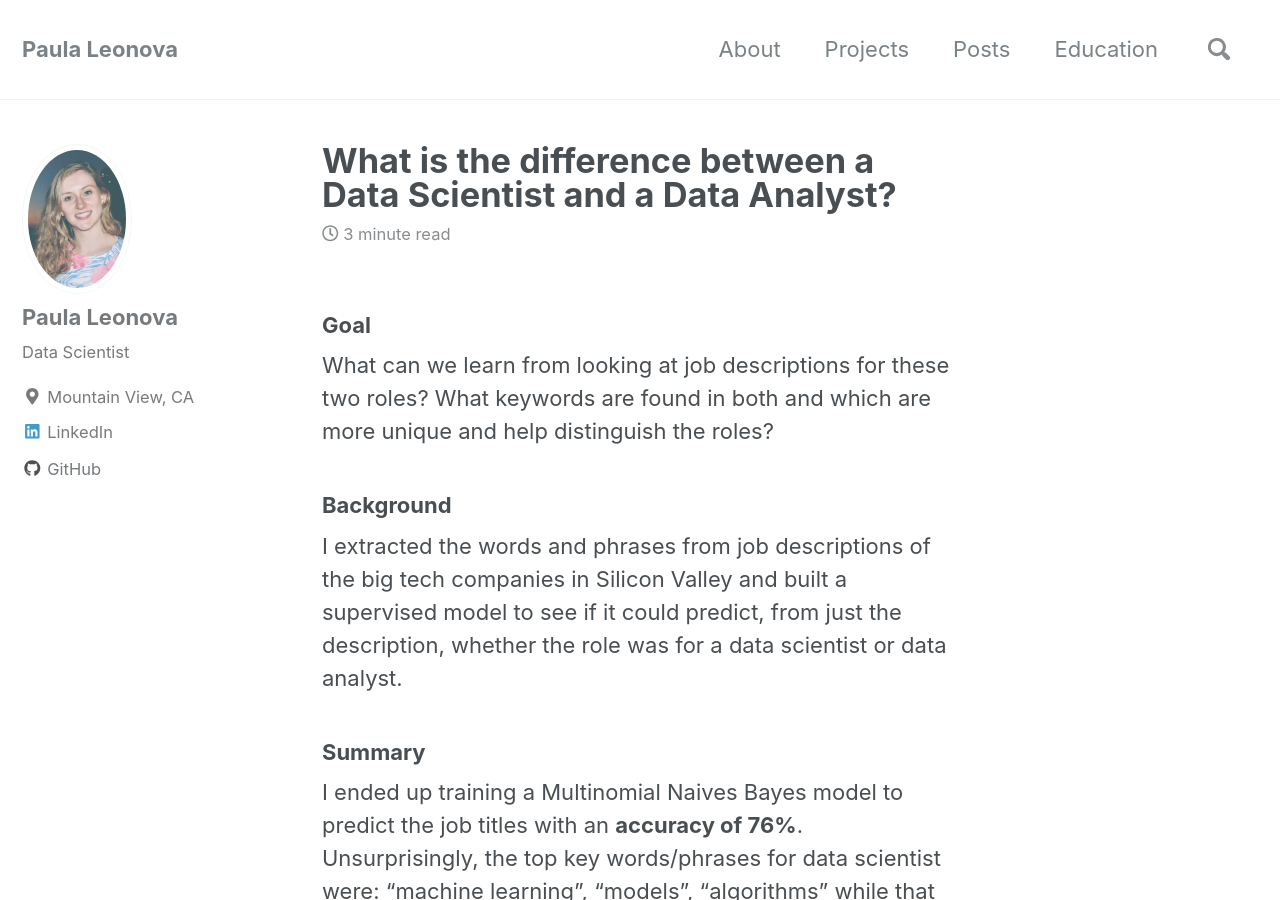
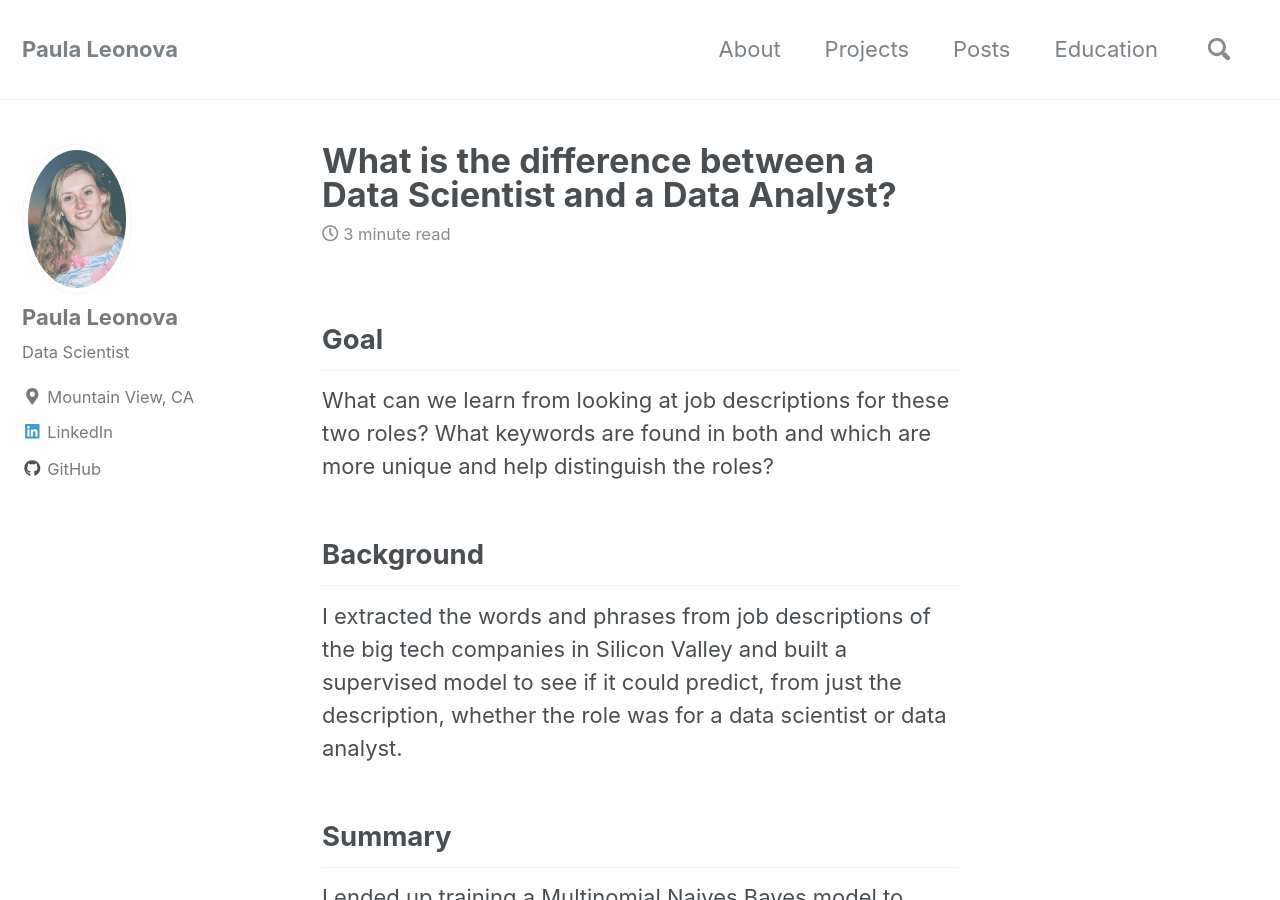
Before and after one commit to pleonova/pleonova.github.io, a Jekyll site: the page built from _posts/2018-08-21-jd-classification.md, in a window 1280 px wide and 900 px high. Built offline with Jekyll 4.4.1, drawn with Linux system fonts in a browser that asks for light colours; nearby versions of some CDN libraries.

Commit message:
Modify header size

```diff
--- a/_posts/2018-08-21-jd-classification.md
+++ b/_posts/2018-08-21-jd-classification.md
@@ -6,16 +6,16 @@ excerpt: "A model that predicts the role from just the job description."
 mathjax: true
 ---
 
-### Goal
+## Goal
 What can we learn from looking at job descriptions for these two roles? What keywords are found in both and which are more unique and help distinguish the roles?
 
-### Background
+## Background
 I extracted the words and phrases from job descriptions of the big tech companies in Silicon Valley and built a supervised model to see if it could predict, from just the description, whether the role was for a data scientist or data analyst.
 
-### Summary
+## Summary
 I ended up training a Multinomial Naives Bayes model to predict the job titles with an **accuracy of 76%**. Unsurprisingly, the top key words/phrases for data scientist were: “machine learning”, “models”, "algorithms" while that for data analysts were: “reports”, “dashboards”, and “excel”.
 
-### Takeaways
+## Takeaways
 **Examining the results that my model classified incorrectly actually gives insight into employers and their expectations.**
 
 There are several reasons why a company might choose to display a title where the description does not match the role. Lyft, for example, on their blog, wrote the following article [What's in a name?](https://eng.lyft.com/whats-in-a-name-ce42f419d16c), where they explained that they strategically chose to change the title of a data analyst to a data scientist to retain talent (in my model, this role comes up as a false positive). However, instead of encompassing both roles in one title, they updated that of data scientist to research scientist. Others have done it to attract talent and get a pool of applicants that are simply drawn to the [Sexist Job of the 21st Century](https://hbr.org/2012/10/data-scientist-the-sexiest-job-of-the-21st-century), as initially proclaimed by Harvard Business Review. While others have done it to attract more skilled workers.
```
